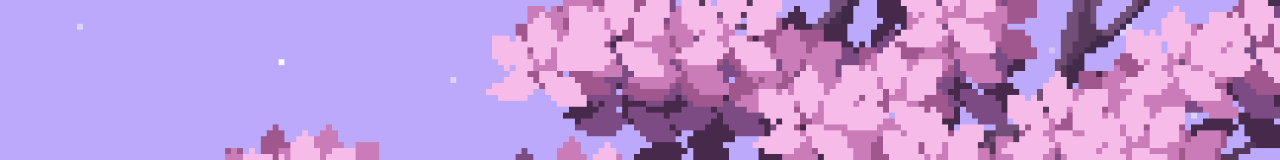
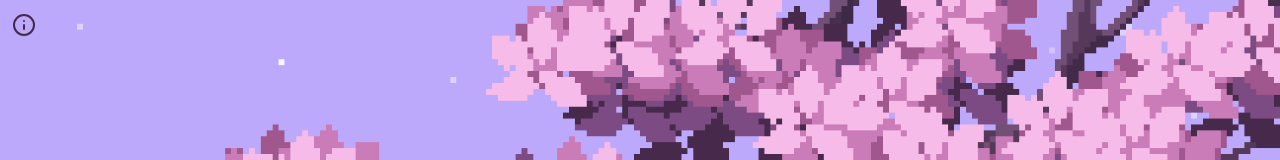
Before and after one commit to arunxbh/two-years, a React (Create React App) app in the folder my-anniversary-app/: page / in a window 1280 px wide. Shown: the top 160 px of the page. Built offline with nearby package versions, Linux system fonts and the light colour scheme.

Commit message:
copyright disclaimer - only for my pookie

```diff
--- a/my-anniversary-app/src/App.css
+++ b/my-anniversary-app/src/App.css
@@ -368,4 +368,39 @@ body {
   border-color: #ffffff;
 }
 
-/* If you have any media queries or responsive design, ensure to update there as well */
+.infoIcon {
+  position: fixed;
+  top: 3px;
+  left: 2px;
+  background-color: transparent;
+  color: #432b49;
+  border: none;
+  border-radius: 50%;
+  padding: 10px;
+  cursor: pointer;
+  z-index: 100; /* Ensure it's above the parchment menu */
+}
+
+.infoFrame {
+  position: absolute;
+  top: 5%;
+  left: 5%;
+  width: 30%; /* Adjust width as needed */
+  background-color: #fff5e4;
+  border: 2px solid #ffffff;
+  border-radius: 10px;
+  padding: 10px;
+  box-shadow: 0 4px 8px rgba(0,0,0,0.1);
+  display: flex;
+  flex-direction: column;
+  justify-content: center;
+  text-align: left;
+  overflow-y: auto;
+  z-index: 100; /* Make sure it's above other content */
+}
+
+.infoContent p {
+  font-family: 'Press Start 2P';
+  font-size: 0.5rem; /* Adjust size as needed */
+  margin-bottom: 1em; /* Add some space between paragraphs */
+}
--- a/my-anniversary-app/src/pages/Home.js
+++ b/my-anniversary-app/src/pages/Home.js
@@ -1,5 +1,5 @@
 import React, { useState, useEffect } from "react";
-import { FiMail, FiX } from "react-icons/fi";
+import { FiMail, FiX, FiInfo } from "react-icons/fi";
 
 function HomePage() {
   const [isMenuOpen, setIsMenuOpen] = useState(false);
@@ -8,6 +8,7 @@ function HomePage() {
   const [content, setContent] = useState(null); // This will hold the API response content
   const [frameVisible, setFrameVisible] = useState(false);
   const [showAnswer, setShowAnswer] = useState(false);
+  const [isInfoOpen, setIsInfoOpen] = useState(false);
 
   useEffect(() => {
     const calculateTimePassed = () => {
@@ -124,6 +125,28 @@ function HomePage() {
 
   return (
     <div className="homeBackground">
+      <button className="infoIcon" onClick={() => setIsInfoOpen(!isInfoOpen)}>
+        <FiInfo size={24} />
+      </button>
+
+      {isInfoOpen && (
+        <div className="infoFrame">
+          <button
+            className="closeFrameButton"
+            onClick={() => setIsInfoOpen(false)}
+          >
+            <FiX size={24} />
+          </button>
+          <div className="infoContent">
+            <p>I love you Jessica! Happy anniversary :)</p>
+            <p>If anything ever breaks, send an email to: aas363@cornell.edu</p>
+            <p>
+              All rights reserved by Arunabh Sarkar <br />
+              Copyright © 2024
+            </p>
+          </div>
+        </div>
+      )}
       <div className="emotionContainer">
         <div className="emotionText">Hi Jessica! How are you feeling?</div>
         <div className="emotionButtons">
```
